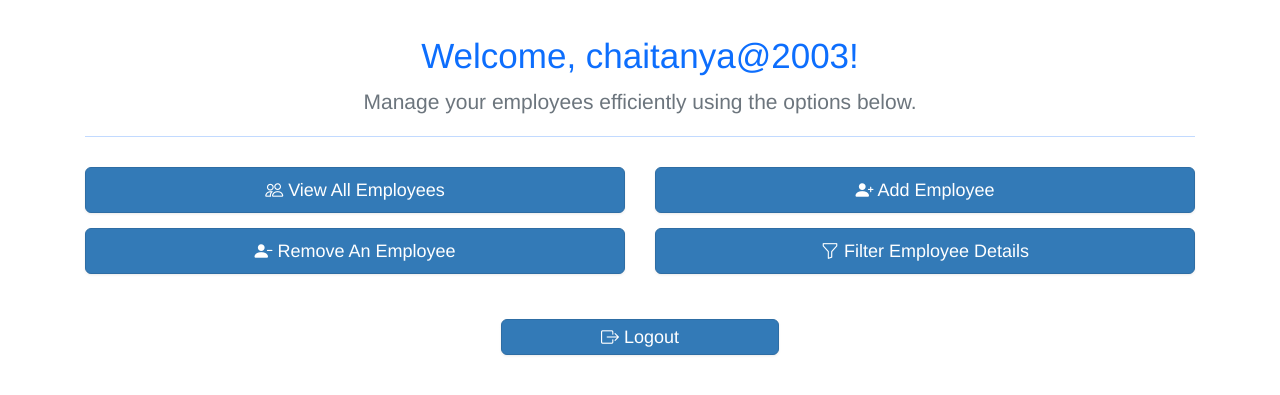
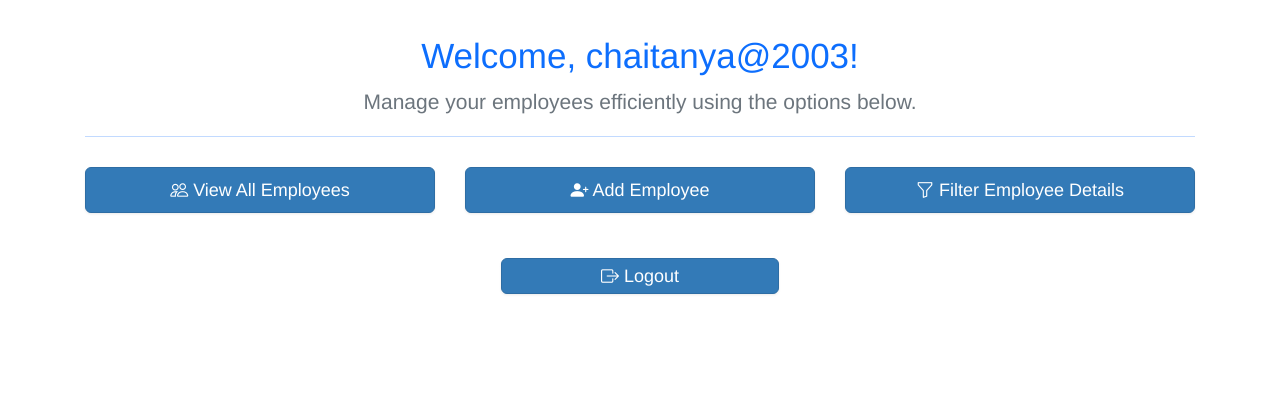
Before and after one commit to ChaitanyaMore29/Employee-Management-System, a Django app: page /dashboard/ in a window 1280 px wide. Shown: the top 395 px of the page. Run offline with Django 5.2, Linux system fonts and the light colour scheme; a user stored in the database is signed in; some libraries are stand-ins or nearby versions.

Commit message:
Update dashboard.html

```diff
--- a/Employee_Management_System/auth_app/templates/layouts/dashboard.html
+++ b/Employee_Management_System/auth_app/templates/layouts/dashboard.html
@@ -9,22 +9,17 @@
     </div>
 
     <div class="row text-center mt-5">
-        <div class="col-md-6 mb-4">
+        <div class="col-md-4 mb-4">
             <a href="{% url 'viewallemployees' %}" class="btn btn-lg btn-primary w-100 py-3 shadow-sm">
                 <i class="bi bi-people"></i> View All Employees
             </a>
         </div>
-        <div class="col-md-6 mb-4">
+        <div class="col-md-4 mb-4">
             <a href="{% url 'addemp' %}" class="btn btn-lg btn-primary w-100 py-3 shadow-sm">
                 <i class="bi bi-person-plus-fill"></i> Add Employee
             </a>
         </div>
-        <div class="col-md-6 mb-4">
-            <a href="{% url 'deleteemp' %}" class="btn btn-lg btn-primary w-100 py-3 shadow-sm">
-                <i class="bi bi-person-dash-fill"></i> Remove An Employee
-            </a>
-        </div>
-        <div class="col-md-6 mb-4">
+        <div class="col-md-4 mb-4">
             <a href="{% url 'filteremp' %}" class="btn btn-lg btn-primary w-100 py-3 shadow-sm">
                 <i class="bi bi-funnel"></i> Filter Employee Details
             </a>
@@ -36,5 +31,6 @@
             <i class="bi bi-box-arrow-right"></i> Logout
         </a>
     </div>
+
 </div>
 {% endblock %}
```
